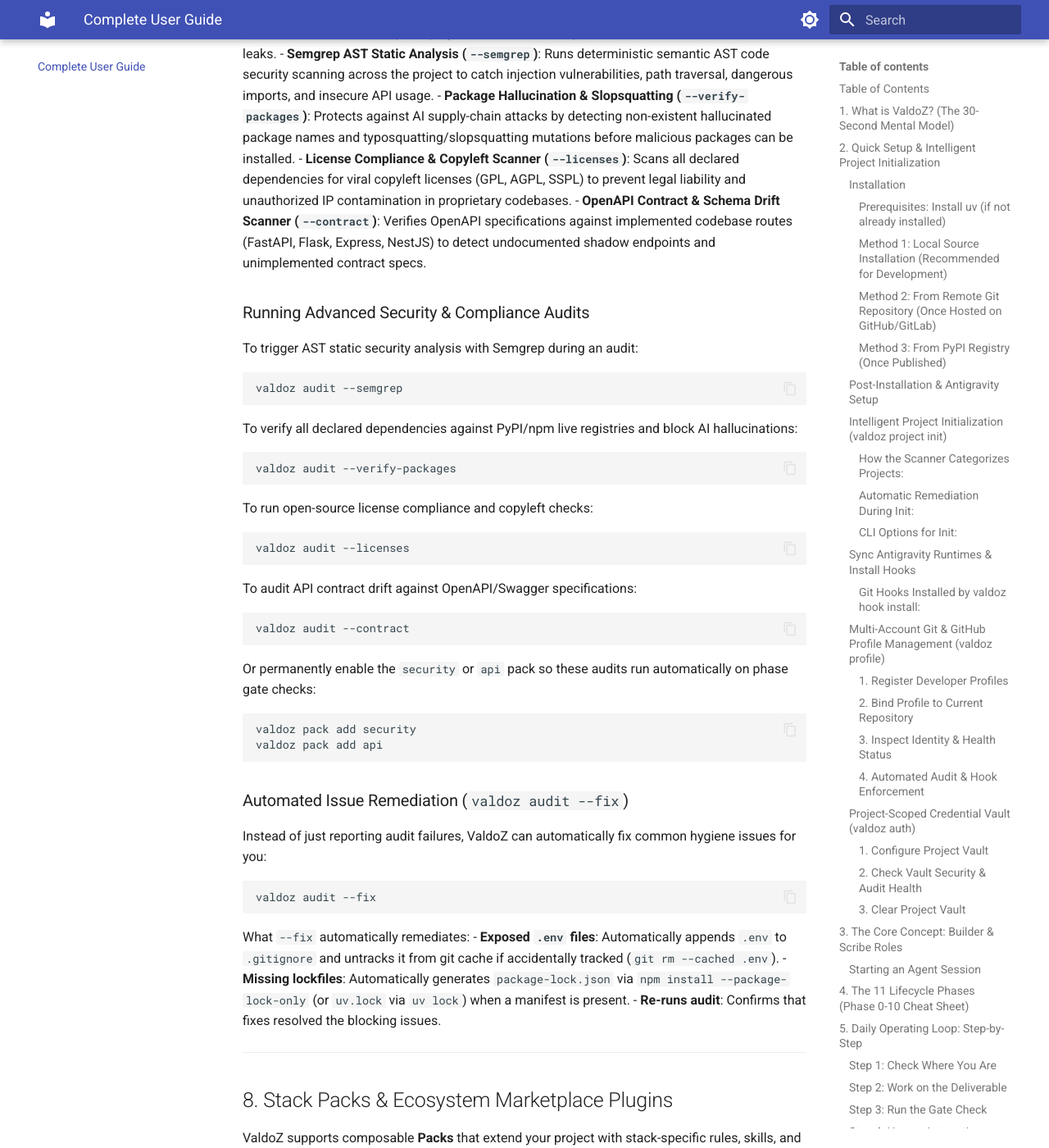
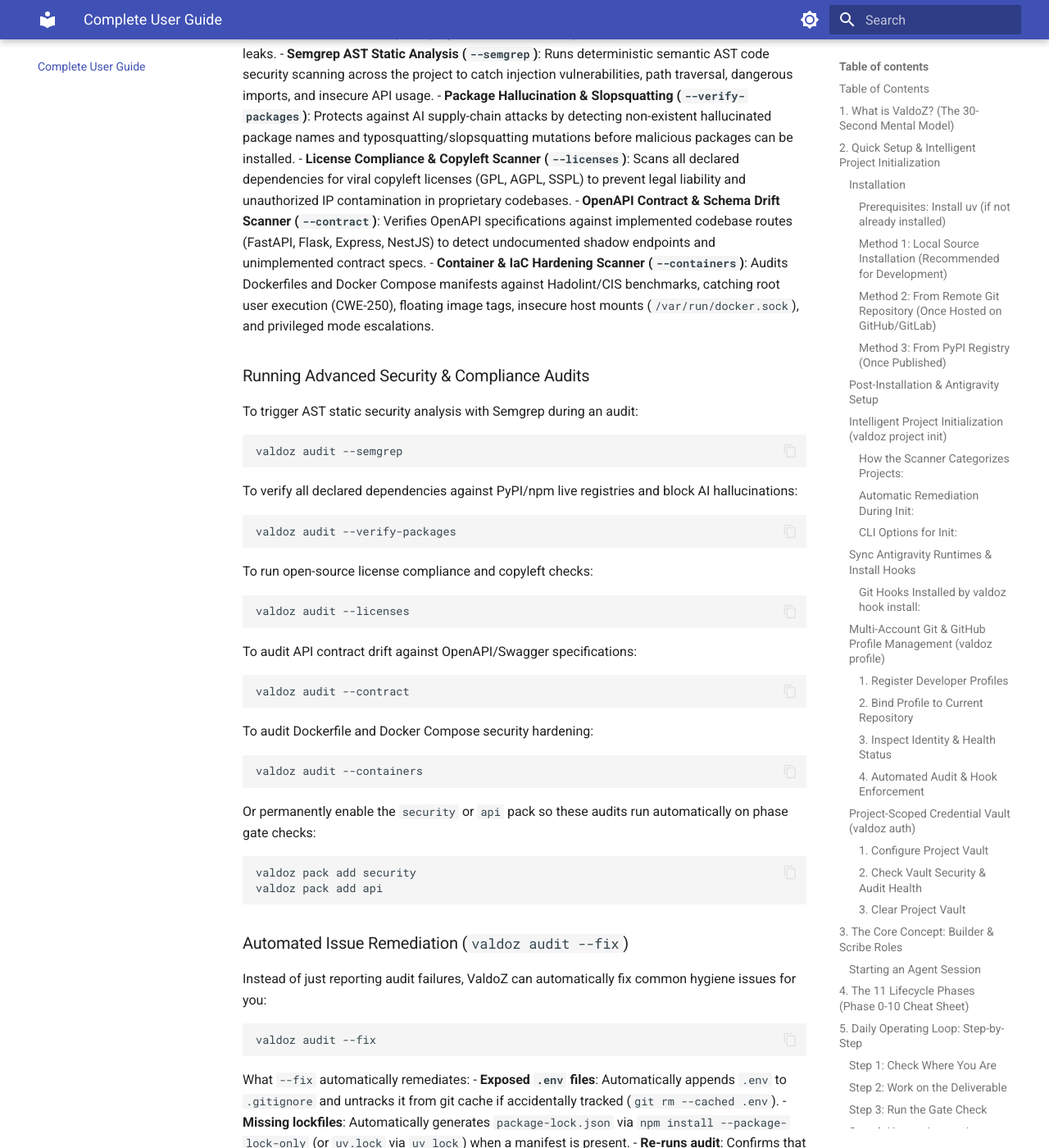
Before and after one commit to ajamea78/valdoz, an MkDocs documentation site: the page built from docs/USER_GUIDE.md, in a window 1280 px wide and 1400 px high, scrolled down 11395 px. Shown: the whole window at 82% size. Built offline with MkDocs 1.6.1 and Material for MkDocs 9.7.7, drawn with Linux system fonts in a browser that asks for light colours.

Commit message:
docs: document container and IaC security hardening scanner

````diff
--- a/docs/USER_GUIDE.md
+++ b/docs/USER_GUIDE.md
@@ -442,6 +442,7 @@
 - **Package Hallucination & Slopsquatting (`--verify-packages`)**: Protects against AI supply-chain attacks by detecting non-existent hallucinated package names and typosquatting/slopsquatting mutations before malicious packages can be installed.
 - **License Compliance & Copyleft Scanner (`--licenses`)**: Scans all declared dependencies for viral copyleft licenses (GPL, AGPL, SSPL) to prevent legal liability and unauthorized IP contamination in proprietary codebases.
 - **OpenAPI Contract & Schema Drift Scanner (`--contract`)**: Verifies OpenAPI specifications against implemented codebase routes (FastAPI, Flask, Express, NestJS) to detect undocumented shadow endpoints and unimplemented contract specs.
+- **Container & IaC Hardening Scanner (`--containers`)**: Audits Dockerfiles and Docker Compose manifests against Hadolint/CIS benchmarks, catching root user execution (CWE-250), floating image tags, insecure host mounts (`/var/run/docker.sock`), and privileged mode escalations.
 
 ### Running Advanced Security & Compliance Audits
 To trigger AST static security analysis with Semgrep during an audit:
@@ -459,6 +460,10 @@
 To audit API contract drift against OpenAPI/Swagger specifications:
 ```bash
 valdoz audit --contract
+```
+To audit Dockerfile and Docker Compose security hardening:
+```bash
+valdoz audit --containers
 ```
 Or permanently enable the `security` or `api` pack so these audits run automatically on phase gate checks:
 ```bash
````
